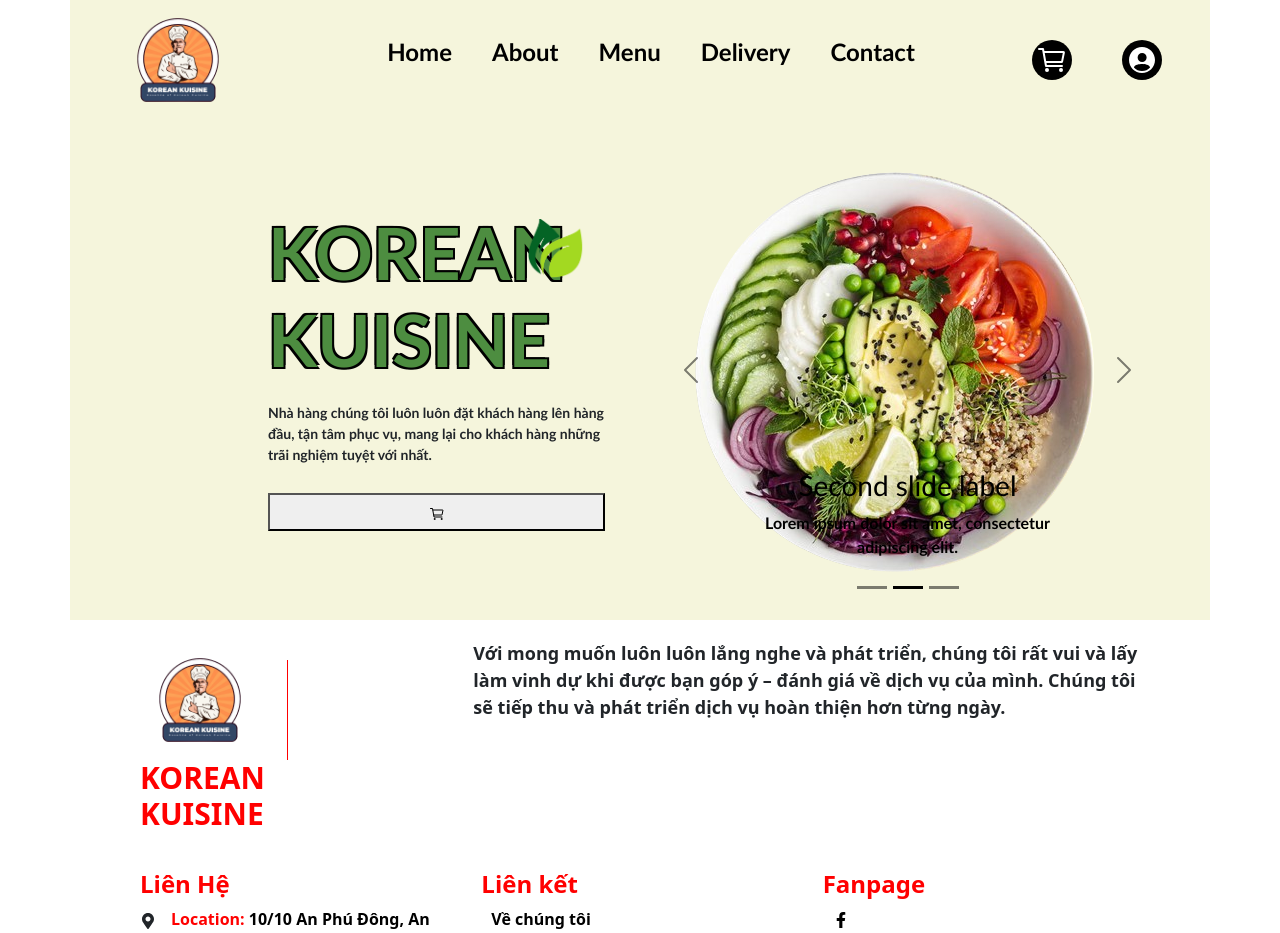
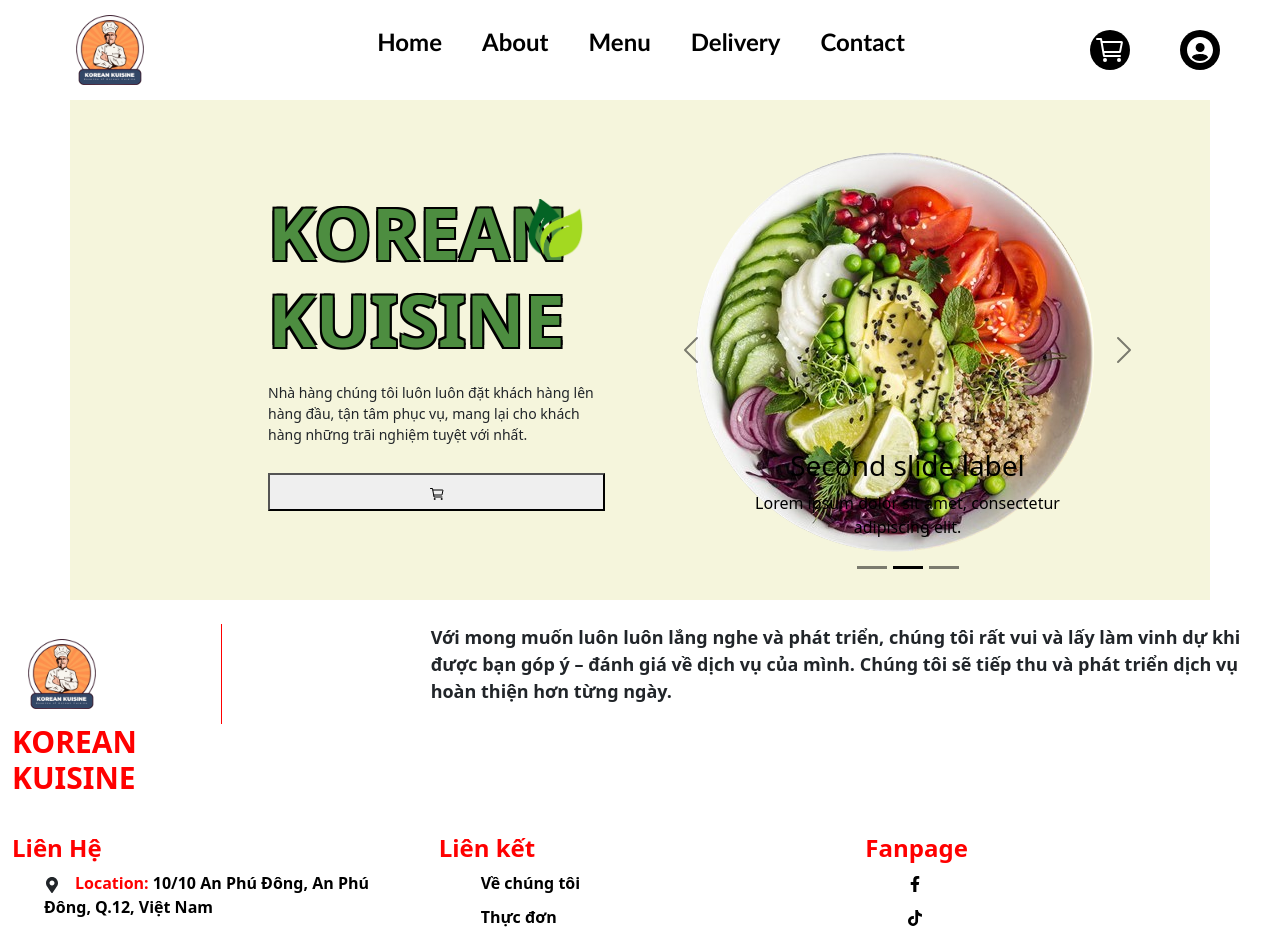
Before and after one commit to HuyNovie/doanwebsite, a React (Create React App) app: page / in a window 1280 px wide. Shown: the top 933 px of the page. Built offline with nearby package versions, Linux system fonts and the light colour scheme.

Commit message:
sua navbar

```diff
--- a/src/components/Footer/Footer.css
+++ b/src/components/Footer/Footer.css
@@ -1,8 +1,8 @@
-  .footer-container {
-    max-width: 80%;
-    margin-top: 20px;
+  li {
+    text-decoration: none;
+    list-style-type: none;
+    padding: 0;
   }
-
   .logo {
     max-width: 140px;
     height: auto;
@@ -26,32 +26,22 @@
     font-size: 30px;
   }
 
-  .res-about, .res-contact {
-    margin-top: 20px;
-  }
-
-  .list {
-    text-decoration: none;
-    list-style-type: none;
-    padding: 0;
-  }
-
-  .about-title {
+  .li-title {
     padding-left: 10px;
     text-decoration: none;
     font-weight: bold;
     color: black;
   }
-  .about-title:hover {
+  .li-title:hover {
     color: red;
   }
 
-  .about-name {
+  .li-name {
     color: red;
     padding-left: 5px;
   }
 
-  .about-items {
+  .li-items {
     margin-bottom: 10px;
   }
 
@@ -60,7 +50,4 @@
     border: 0;
     border-left: 1px solid #ff0000;
     height: 100px;
-    margin-top: 20px;
-    margin-right: 20px;
-    margin-left: -20px;
   }
--- a/src/components/Footer/Footer.js
+++ b/src/components/Footer/Footer.js
@@ -79,7 +79,7 @@ const listFanpage = [
 
 const Footer = () => {
     return (
-      <Container fluid className="footer-container">
+      <Container fluid className="footer-container mt-4">
         <Row>
           <Col className="footer-section d-flex justify-content-center">
             <Col xs={2} md={2}  className="footer-logo">
@@ -102,10 +102,10 @@ const Footer = () => {
             <h3 className='res-title'>Liên Hệ</h3>
             <ul className='list list-about'>
               {listAbout.map((about) => (
-                <li key={about.id} className='about-items'>
+                <li key={about.id} className='li-items'>
                   {about.icon}
-                  <a href={about.path} className='about-title'>
-                    <span className='about-name'>{about.name}</span> {about.title}
+                  <a href={about.path} className='li-title'>
+                    <span className='li-name'>{about.name}</span> {about.title}
                   </a>
                 </li>
               ))}
@@ -115,8 +115,8 @@ const Footer = () => {
             <h3 className='res-title'>Liên kết</h3>
             <ul className='list list-link'>
               {listLink.map((link) => (
-                <li key={link.id} className='about-items'>
-                  <a href={link.path} className='about-title'>
+                <li key={link.id} className='li-items'>
+                  <a href={link.path} className='li-title'>
                     {link.title}
                   </a>
                 </li>
@@ -127,8 +127,8 @@ const Footer = () => {
             <h3 className='res-title'>Fanpage</h3>
             <ul className='list list-link'>
               {listFanpage.map((fanpage) => (
-                <li key={fanpage.id} className='about-items'>
-                  <a href={fanpage.path} className='about-title'>
+                <li key={fanpage.id} className='li-items'>
+                  <a href={fanpage.path} className='li-title'>
                     {fanpage.icon}
                   </a>
                 </li>
--- a/src/components/Navbar/Navbar.css
+++ b/src/components/Navbar/Navbar.css
@@ -6,20 +6,19 @@
 
 
 
-.container {
-    background-color:beige;
+.nav-container {
     display: flex;
     justify-content: space-between;
     align-items: center;
     padding: 0 3rem;
     font-family: 'Gill Sans', 'Gill Sans MT', Calibri, 'Trebuchet MS', sans-serif;
     /* doi font dep hon */
-    font-weight: 700;
+    font-weight: 600;
 }
 
 .logo {
     cursor: pointer;
-    width: 120px;
+    width: 100px;
 }
 
 .menu {
@@ -38,6 +37,10 @@
     line-height: 2rem;
     text-decoration: none;
     color: black;
+
+}
+.menu .menu-title:hover {
+    color: rgb(255, 0, 0);
 
 }
 
--- a/src/components/Navbar/Navbar.js
+++ b/src/components/Navbar/Navbar.js
@@ -3,6 +3,9 @@ import './Navbar.css';
 import Logo from '../../assets/food/logo.png'
 import { IoCartOutline,IoPersonCircleSharp } from "react-icons/io5";
 import {animate, delay, m, motion} from "framer-motion";
+import Container from 'react-bootstrap/Container';
+import Row from 'react-bootstrap/Row';
+import Col from 'react-bootstrap/Col';
 
 
 
@@ -58,8 +61,9 @@ const SlideDown = (delay) => {
 };
 const Navbar = () =>{
     return (
+        <Container fluid>
             <nav id="navbarid">
-        <div className='container' id="">
+                <div className='nav-container' id="">
                     {/* Logo */}
                     <motion.img
                     initial={{opacity: 0}}
@@ -97,11 +101,9 @@ const Navbar = () =>{
                             <IoPersonCircleSharp />
                         </button>
                     </motion.div>
-
-
-
                 </div>
             </nav>
+        </Container>
 )};
 
 export default Navbar;
```
Also changed, not shown: public/.jpg (added). Lines whose indentation alone changed are shown as unchanged.
